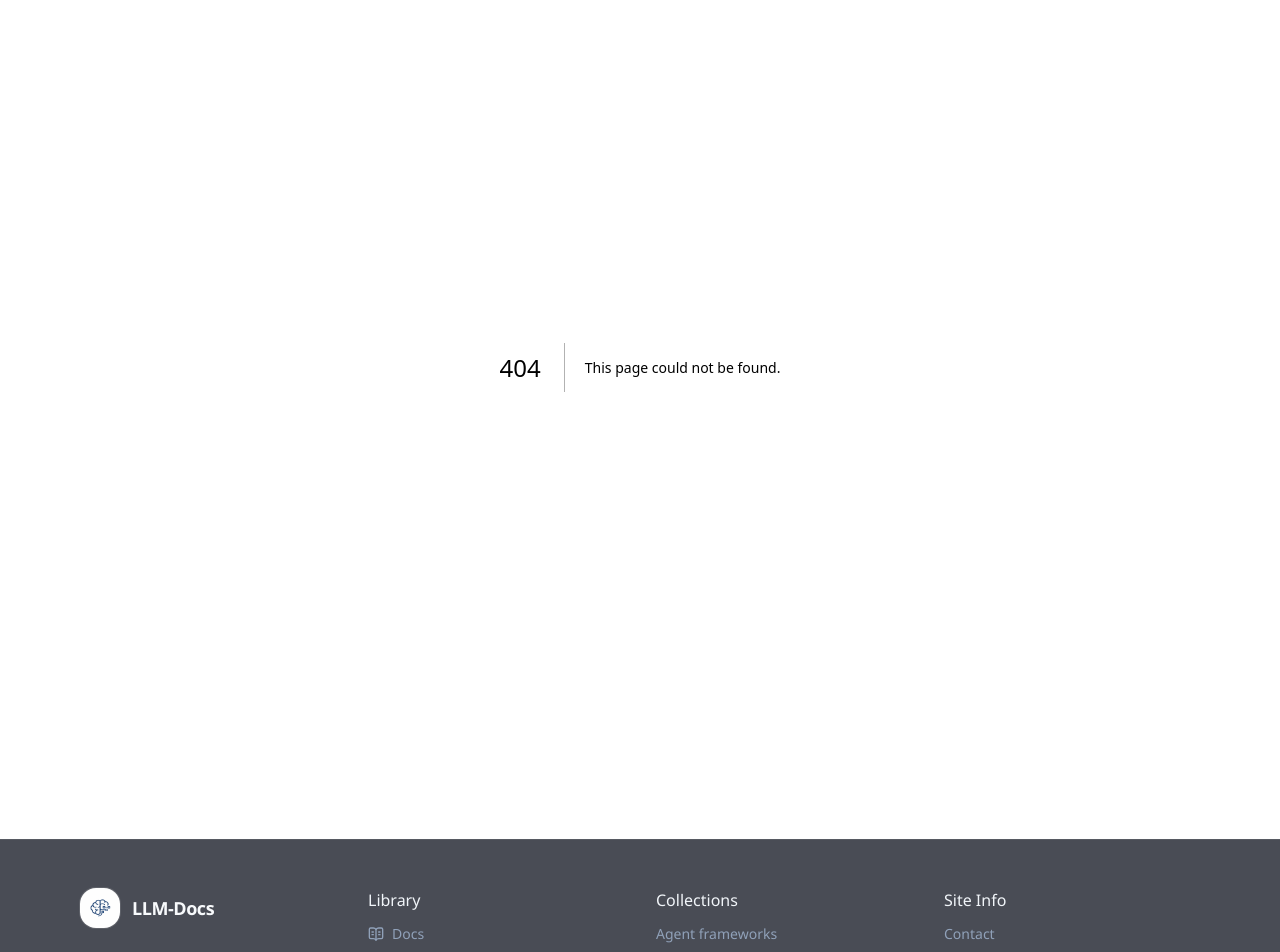
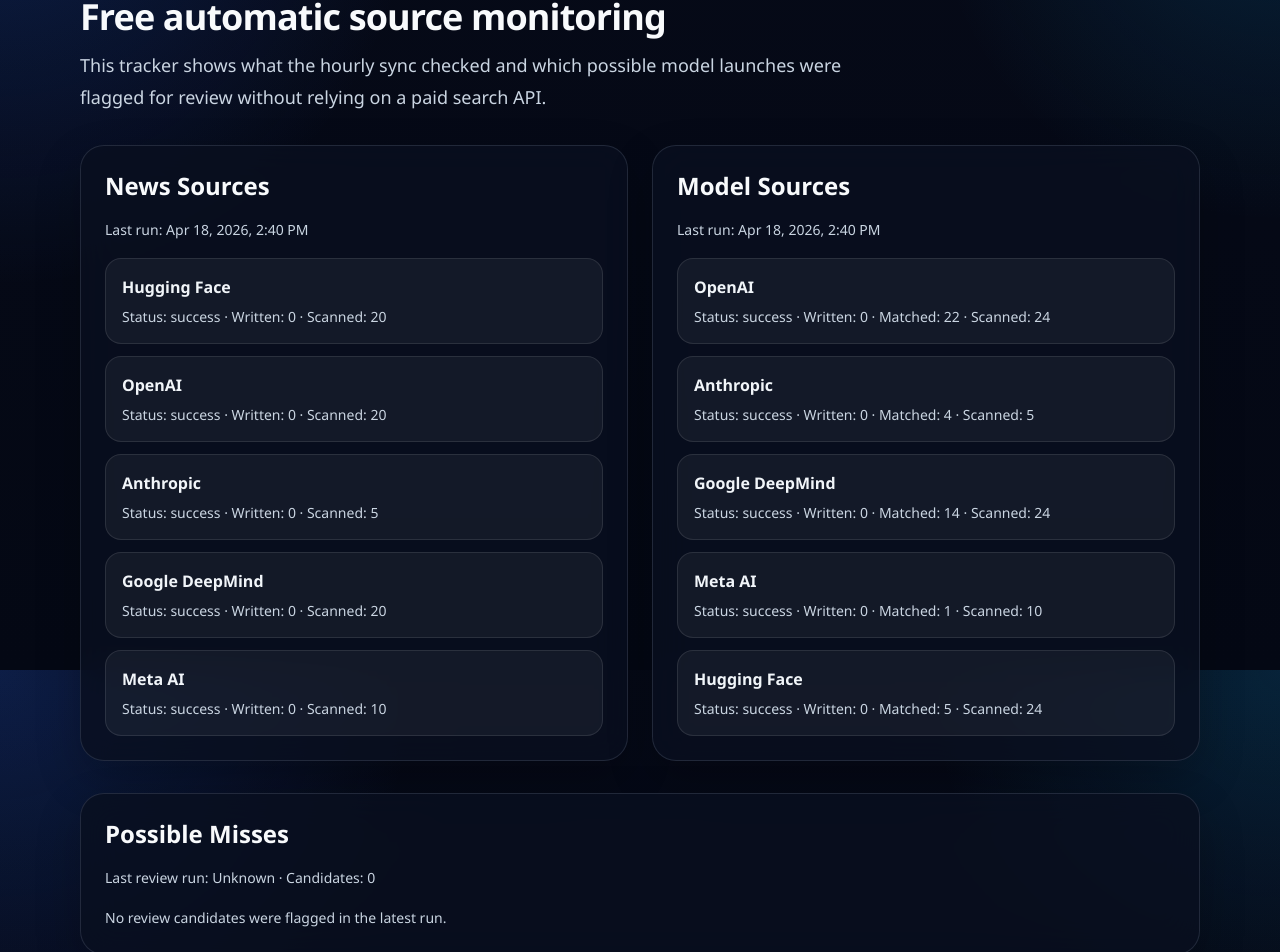
Before and after one commit to llm-docs/llm-docs.github.io, a Next.js app: page /trackers/automation in a window 1280 px wide. Before the commit this address had no page. Shown: the part 130-1082 px from the top of the page. Built offline with nearby package versions, Linux system fonts and the light colour scheme.

Commit message:
Surface free automation tracking in UI

```diff
--- a/app/page.tsx
+++ b/app/page.tsx
@@ -91,6 +91,7 @@
           newsSources={automation.news?.sources ?? []}
           modelLastRun={automation.models?.lastRunAt ?? ""}
           modelSources={automation.models?.sources ?? []}
+          modelReviewCount={automation.modelReview?.candidateCount ?? 0}
         />
       </section>
 
@@ -237,11 +238,13 @@
   newsSources,
   modelLastRun,
   modelSources,
+  modelReviewCount,
 }: {
   newsLastRun: string;
   newsSources: { status: string; sourceName: string }[];
   modelLastRun: string;
   modelSources: { status: string; sourceName: string }[];
+  modelReviewCount: number;
 }) {
   const newsHealthy = newsSources.filter((source) => source.status === "success").length;
   const modelsHealthy = modelSources.filter((source) => source.status === "success").length;
@@ -254,11 +257,11 @@
           The site refreshes itself on GitHub every hour.
         </h2>
         <p className="text-sm leading-6 text-slate-300">
-          News and model announcement feeds are imported automatically, committed by GitHub Actions,
-          and deployed back to the site after each successful sync.
+          News and model announcement sources are checked automatically, committed by GitHub Actions,
+          and deployed back to the site after each successful sync. The default path is free and uses official provider sources.
         </p>
       </div>
-      <div className="grid gap-4 sm:grid-cols-2">
+      <div className="grid gap-4 sm:grid-cols-3">
         <div className="rounded-[1.25rem] border border-white/8 bg-[rgba(15,23,42,0.65)] p-4">
           <p className="text-xs font-medium uppercase tracking-[0.18em] text-slate-400">News Sync</p>
           <p className="mt-2 text-lg font-semibold text-slate-50">{newsHealthy}/{newsSources.length || 0} sources healthy</p>
@@ -269,6 +272,11 @@
           <p className="mt-2 text-lg font-semibold text-slate-50">{modelsHealthy}/{modelSources.length || 0} sources healthy</p>
           <p className="mt-2 text-sm text-slate-300">Last run: {modelLastRun ? formatDateTime(modelLastRun) : "Not yet recorded"}</p>
         </div>
+        <Link href="/trackers/automation" className="rounded-[1.25rem] border border-white/8 bg-[rgba(15,23,42,0.65)] p-4 transition hover:border-white/16">
+          <p className="text-xs font-medium uppercase tracking-[0.18em] text-slate-400">Review Queue</p>
+          <p className="mt-2 text-lg font-semibold text-slate-50">{modelReviewCount} possible misses</p>
+          <p className="mt-2 text-sm text-slate-300">Open the automation tracker to inspect free automatic review candidates.</p>
+        </Link>
       </div>
     </div>
   );
--- /dev/null
+++ b/app/trackers/automation/page.tsx
@@ -0,0 +1,103 @@
+import { buildPageMetadata } from "@/lib/metadata";
+import { getAutomationStatus } from "@/lib/content";
+
+export const metadata = buildPageMetadata({
+  title: "Automation Tracker | LLM-Docs",
+  description: "Track hourly sync health and review possible model-launch candidates found by the free automatic discovery system.",
+  path: "/trackers/automation",
+});
+
+function formatDate(date: string) {
+  if (!date) {
+    return "Unknown";
+  }
+
+  return new Intl.DateTimeFormat("en", {
+    dateStyle: "medium",
+    timeStyle: "short",
+  }).format(new Date(date));
+}
+
+export default async function AutomationTrackerPage() {
+  const automation = await getAutomationStatus();
+  const review = automation.modelReview;
+
+  return (
+    <section className="space-y-8 px-6 pb-16 xl:px-0">
+      <header className="space-y-3">
+        <p className="eyebrow">Automation Tracker</p>
+        <h1 className="text-4xl font-semibold tracking-tight text-slate-50">Free automatic source monitoring</h1>
+        <p className="max-w-3xl text-lg leading-8 text-slate-300">
+          This tracker shows what the hourly sync checked and which possible model launches were flagged for review without relying on a paid search API.
+        </p>
+      </header>
+
+      <div className="grid gap-6 xl:grid-cols-2">
+        <section className="surface-card space-y-4">
+          <h2 className="text-2xl font-semibold text-slate-50">News Sources</h2>
+          <p className="text-sm leading-6 text-slate-300">
+            Last run: {formatDate(automation.news?.lastRunAt || "")}
+          </p>
+          <div className="space-y-3">
+            {(automation.news?.sources || []).map((source) => (
+              <div key={source.sourceId} className="rounded-2xl border border-white/10 bg-white/5 p-4">
+                <p className="font-semibold text-slate-100">{source.sourceName}</p>
+                <p className="mt-2 text-sm text-slate-300">
+                  Status: {source.status} · Written: {source.written} · Scanned: {source.scanned || 0}
+                </p>
+                {source.error ? <p className="mt-2 text-sm text-rose-300">{source.error}</p> : null}
+              </div>
+            ))}
+          </div>
+        </section>
+
+        <section className="surface-card space-y-4">
+          <h2 className="text-2xl font-semibold text-slate-50">Model Sources</h2>
+          <p className="text-sm leading-6 text-slate-300">
+            Last run: {formatDate(automation.models?.lastRunAt || "")}
+          </p>
+          <div className="space-y-3">
+            {(automation.models?.sources || []).map((source) => (
+              <div key={source.sourceId} className="rounded-2xl border border-white/10 bg-white/5 p-4">
+                <p className="font-semibold text-slate-100">{source.sourceName}</p>
+                <p className="mt-2 text-sm text-slate-300">
+                  Status: {source.status} · Written: {source.written} · Matched: {source.matched || 0} · Scanned: {source.scanned || 0}
+                </p>
+                {source.error ? <p className="mt-2 text-sm text-rose-300">{source.error}</p> : null}
+              </div>
+            ))}
+          </div>
+        </section>
+      </div>
+
+      <section className="surface-card space-y-4">
+        <h2 className="text-2xl font-semibold text-slate-50">Possible Misses</h2>
+        <p className="text-sm leading-6 text-slate-300">
+          Last review run: {formatDate(review?.lastRunAt || "")} · Candidates: {review?.candidateCount || 0}
+        </p>
+
+        {review?.candidates?.length ? (
+          <div className="grid gap-4">
+            {review.candidates.map((candidate) => (
+              <a
+                key={`${candidate.sourceId}-${candidate.link}`}
+                href={candidate.link}
+                target="_blank"
+                rel="noreferrer"
+                className="rounded-2xl border border-white/10 bg-white/5 p-5 transition hover:border-white/20"
+              >
+                <p className="text-xs font-medium uppercase tracking-[0.18em] text-amber-700">
+                  {candidate.sourceName} • {candidate.reason} • {candidate.date || "undated"}
+                </p>
+                <h3 className="mt-3 text-xl font-semibold text-slate-50">{candidate.title}</h3>
+                <p className="mt-3 text-sm leading-6 text-slate-300">{candidate.description || "No description captured."}</p>
+              </a>
+            ))}
+          </div>
+        ) : (
+          <p className="text-sm leading-6 text-slate-300">No review candidates were flagged in the latest run.</p>
+        )}
+      </section>
+    </section>
+  );
+}
--- a/lib/content.ts
+++ b/lib/content.ts
@@ -4,6 +4,7 @@
 
 import type {
   AgentMetadata,
+  AutomationReviewReport,
   AutomationStatus,
   DocMetadata,
   ModelComparison,
@@ -136,10 +137,12 @@
 export async function getAutomationStatus(): Promise<{
   news: AutomationStatus | null;
   models: AutomationStatus | null;
+  modelReview: AutomationReviewReport | null;
 }> {
   return {
     news: readAutomationStatus("news-status.json"),
     models: readAutomationStatus("models-status.json"),
+    modelReview: readAutomationStatus("model-review-report.json") as AutomationReviewReport | null,
   };
 }
 
```
Also changed, not shown: types/index.ts (+17 -0 lines).
